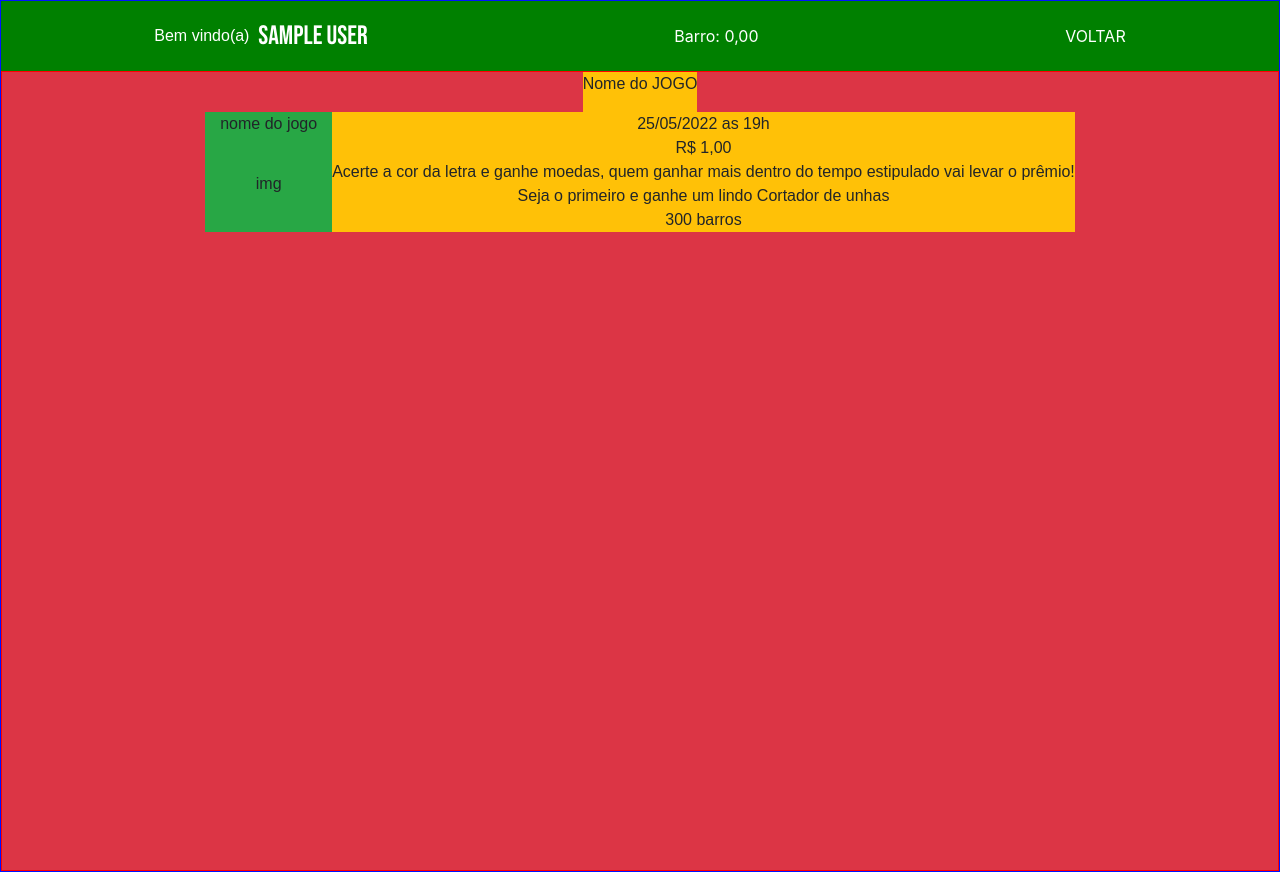
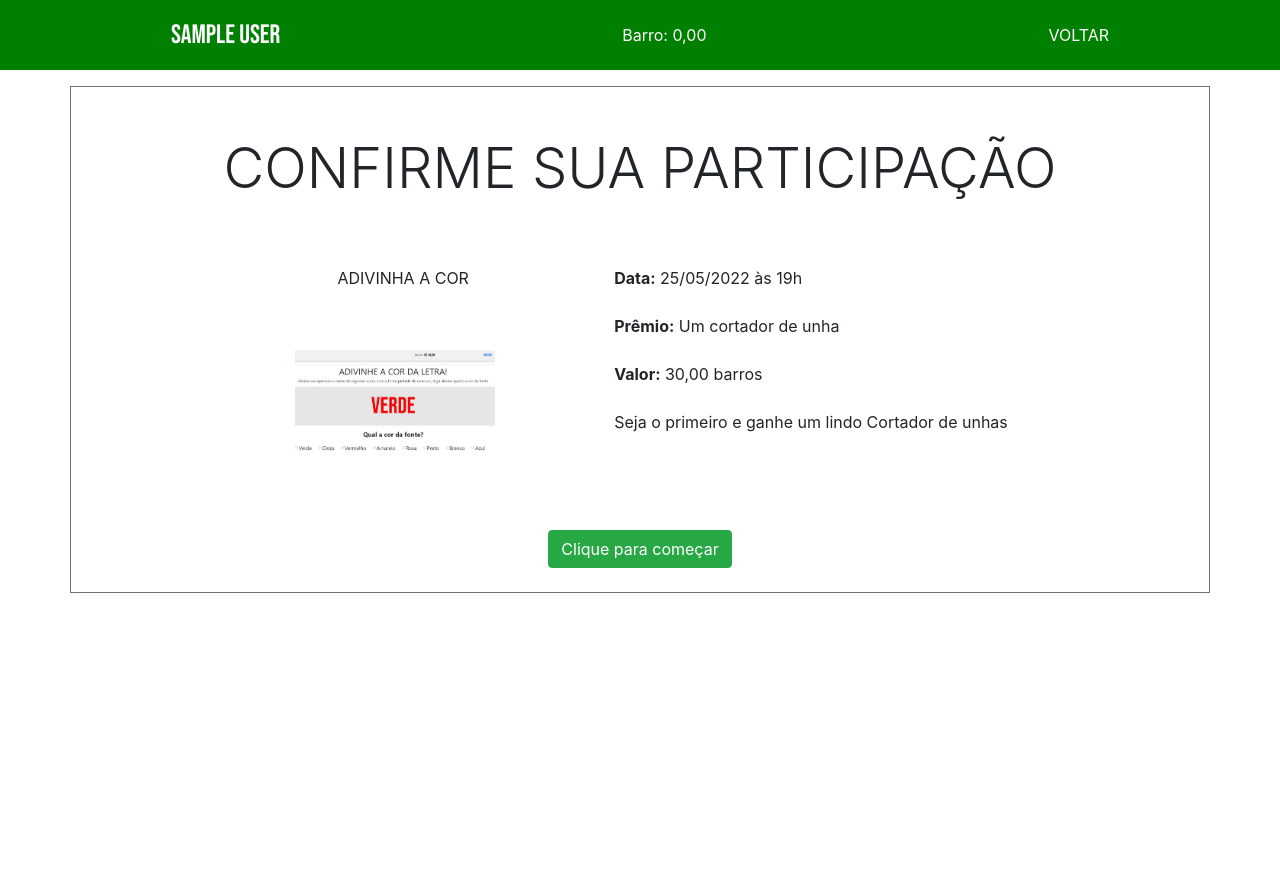
Before and after one commit to diegomendes257/Sistema-de-usuarios-Barrote, a PHP site: page /jogos/confirmaJogo.php in a window 1280 px wide. After the commit the page ends 593 px from the top, so only its background shows below. Run offline with PHP 8.4, Linux system fonts and the light colour scheme; the visitor is signed in with stand-in values (Sample User, id 1); data that the repository does not hold is empty.

Commit message:
estilo confirma jogos

```diff
--- a/jogos/confirmaJogo.php
+++ b/jogos/confirmaJogo.php
@@ -80,7 +80,7 @@ premio
 		<div class="geral">
 			<header class="topo">
 				<div class="nome">
-					<span class="bem-vindo">Bem vindo(a) &nbsp</span>
+					<span class="bem-vindo"></span>
 					<?php
 						echo '  '.$_SESSION['nome'];
 					?>
@@ -102,27 +102,35 @@ premio
 					<a style="color:white" href="index.php">VOLTAR</a>
 				</div>
 			</header>
-			<div class="container-fluid meio bg-danger">
-                <div class='bg-warning'>
-                    <p>
-                        Nome do JOGO
+			<div class="container border border-secondary mt-3 p-4">
+                <div class="row">
+					<div class='col text-center mt-4'>
+                    	<p class="display-4">
+                        	CONFIRME SUA PARTICIPAÇÃO
                     	</p>
 					</div>
-                <div class="d-flex flex-row dadosJogo bg-warning">
-                    <div class="d-flex flex-column bg-success">
-                        <div class="col ">
-                            nome do jogo
 				</div>
-                        <div class="col">
-                            img
+                <div class="row justify-content-center">
+					<div class="row flex-column m-5">
+						<div class="col text-center">
+							<span >ADIVINHA A COR</span>
+						</div>
+						<div class="col m-2">
+							<img width="200px" src="../img/img_jogoAdivinha.jpg" alt="">
 						</div>
             		</div>
-                    <div class="d-flex flex-column">
-                        <div>25/05/2022 as 19h</div>
-                        <div>R$ 1,00</div>
-                        <div>Acerte a cor da letra e ganhe moedas, quem ganhar mais dentro do tempo estipulado vai levar o prêmio!</div>
+					<div class="row">
+						<div class="col m-5">
+							<div><b>Data:</b> 25/05/2022 às 19h</div><br />
+							<div><b>Prêmio:</b> Um cortador de unha</div><br />
+							<div><b>Valor:</b> 30,00 barros</div><br />
 							<div>Seja o primeiro e ganhe um lindo Cortador de unhas</div>
-                        <div>300 barros</div>
+						</div>
+					</div>
+				</div>
+				<div class="row">
+					<div class="col mt-5 text-center">
+						<button class="btn btn-success">Clique para começar</button>
 					</div>
 				</div>
 			</div>
--- a/jogos/estiloJogos.css
+++ b/jogos/estiloJogos.css
@@ -11,7 +11,6 @@
 body{
 	display: flex;
 	flex-direction: column;
-    border: 1px solid rgb(0, 17, 255);
 }
 
 input{
```
Lines whose indentation alone changed are shown as unchanged.
